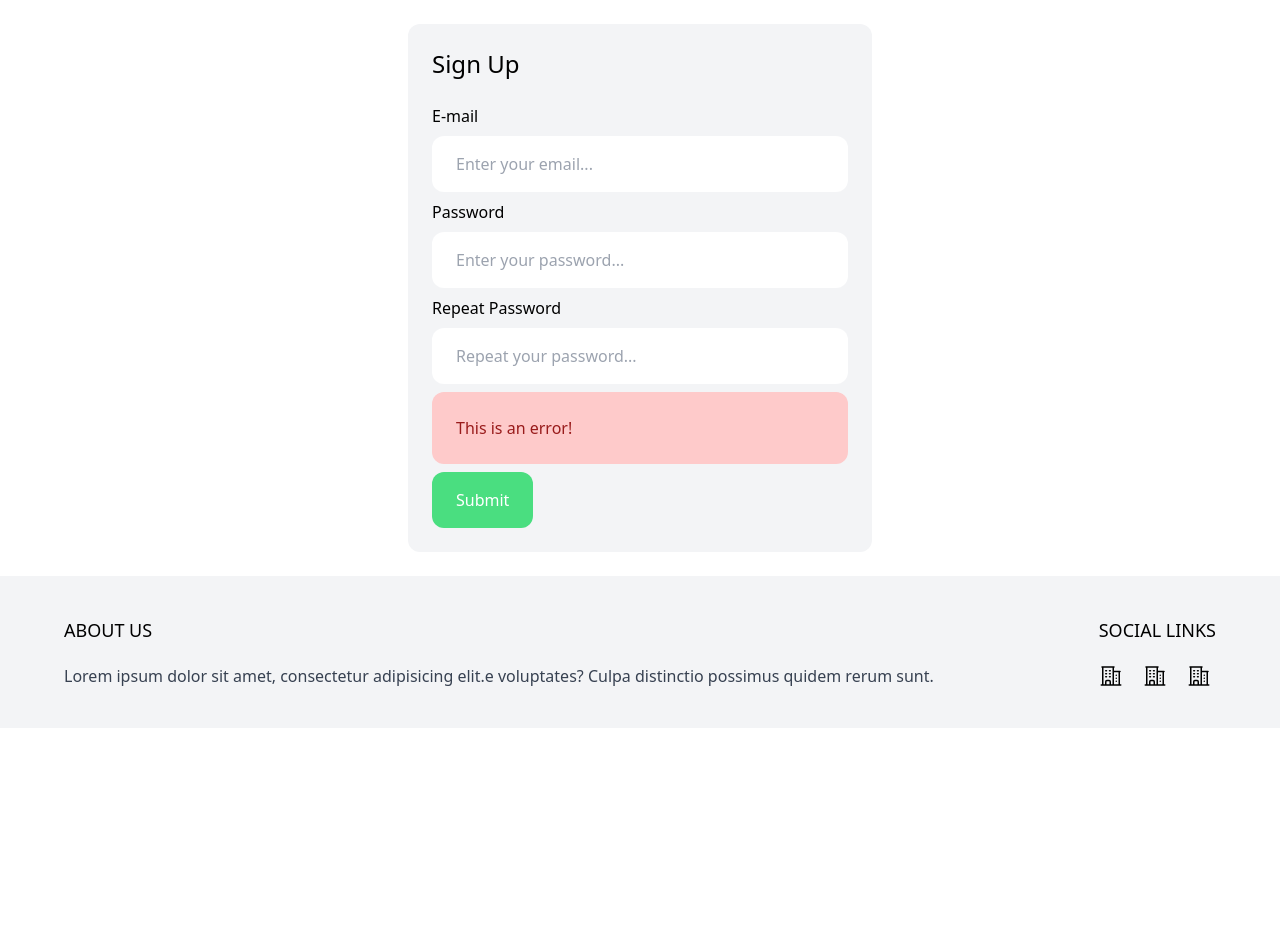
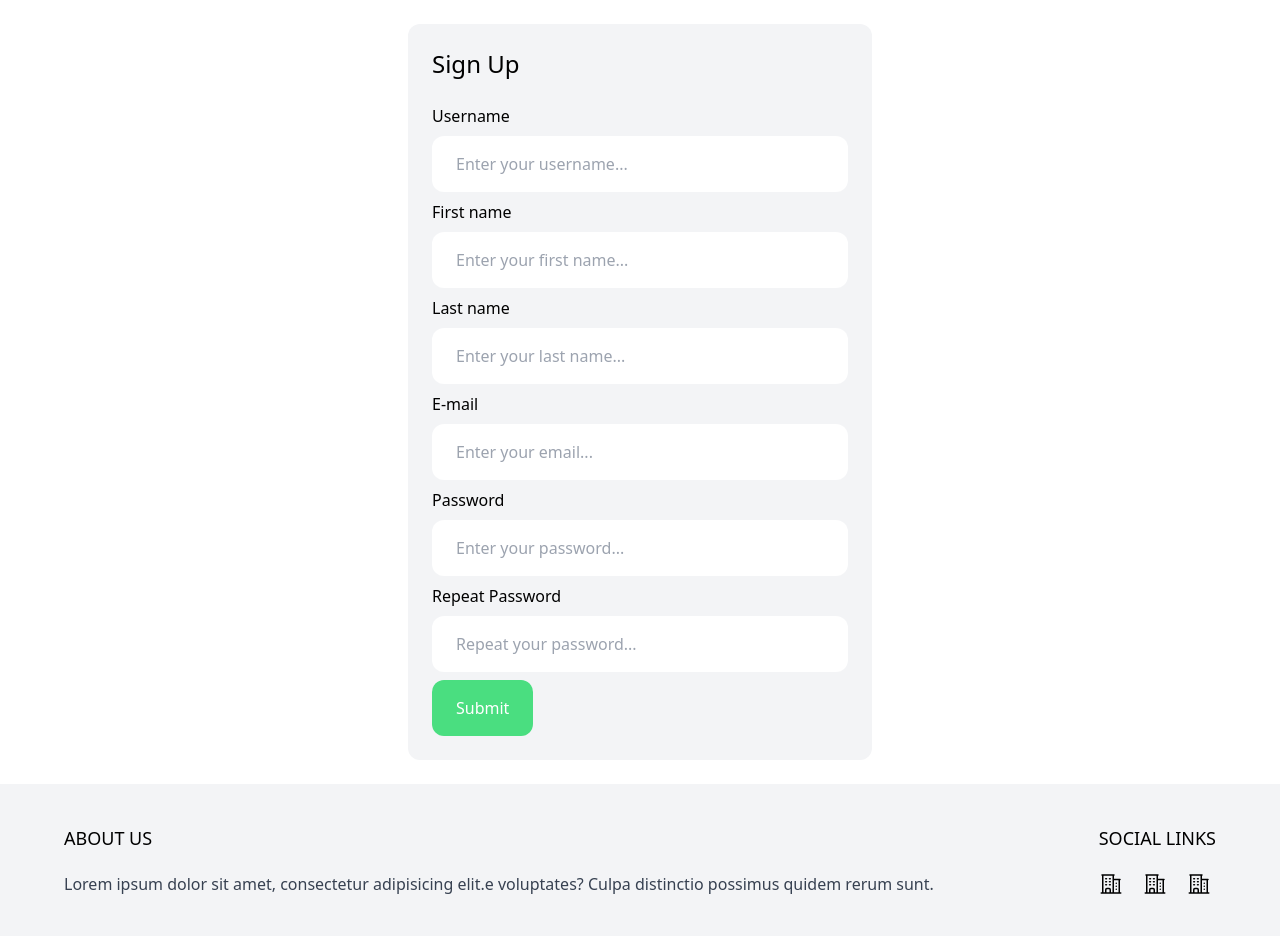
Before and after one commit to kurekhombre/myShop, a Django app: page /signup/ in a window 1280 px wide. Shown: the part 77-1013 px from the top of the page. Before the commit the page ends 763 px from the top, so only its background shows below. Run offline with Django 4.2, Linux system fonts and the light colour scheme; some libraries are stand-ins or nearby versions.

Commit message:
Issue #33 - sign up, log in/out functionality

```diff
--- /dev/null
+++ b/core/froms.py
@@ -0,0 +1,13 @@
+from django import forms
+from django.contrib.auth.forms import UserCreationForm
+from django.contrib.auth.models import User
+
+
+class SignUpForm(UserCreationForm):
+    first_name = forms.CharField(max_length=50, required=True)
+    last_name = forms.CharField(max_length=50, required=True)
+    email = forms.EmailField(max_length=250, required=True)
+
+    class Meta:
+        model = User
+        fields = ['username', 'first_name', 'last_name', 'email', 'password1', 'password2',]
--- a/core/templates/core/base.html
+++ b/core/templates/core/base.html
@@ -16,6 +16,9 @@
                     <li><a href="{% url 'shop' %}">Shop</a></li>
                     <li><a href="#">About</a></li>
                     <li><a href="#">Contact</a></li>
+                    {% if request.user.is_authenticated %}
+                    <li><a href="{% url 'logout' %}">Logout</a></li>
+                    {% endif %}
                 </ul>
             </div>
             <div class="menu-right flex items-center space-x-4">
--- a/core/templates/core/signup.html
+++ b/core/templates/core/signup.html
@@ -5,21 +5,46 @@
   <div class="w-full bg-gray-100 p-6 rounded-xl">
     <h1 class="mb-6 text-2xl">Sign Up</h1>
     <form action="." method="post" class="space-y-2">
+      {% csrf_token %}
+      <div>
+        <label for="username">Username</label>
+        <input type="text" id="username" name="username" class="w-full mt-2 py-4 px-6 bg:white rounded-xl" placeholder="Enter your username...">
+      </div>
+      <div>
+        <label for="first_name">First name</label>
+        <input type="text" id="first_name" name="first_name" class="w-full mt-2 py-4 px-6 bg:white rounded-xl" placeholder="Enter your first name...">
+      </div>
+      <div>
+        <label for="last_name">Last name</label>
+        <input type="text" id="last_name" name="last_name" class="w-full mt-2 py-4 px-6 bg:white rounded-xl" placeholder="Enter your last name...">
+      </div>
       <div>
         <label for="email">E-mail</label>
-        <input type="text" id="email" name="email" class="w-full mt-2 py-4 px-6 bg:white rounded-xl" placeholder="Enter your email...">
+        <input type="email" id="email" name="email" class="w-full mt-2 py-4 px-6 bg:white rounded-xl" placeholder="Enter your email...">
       </div>
       <div>
-        <label for="password">Password</label>
-        <input type="password" id="password" name="password" class="w-full mt-2 py-4 px-6 bg:white rounded-xl" placeholder="Enter your password...">
+        <label for="password1">Password</label>
+        <input type="password" id="password1" name="password1" class="w-full mt-2 py-4 px-6 bg:white rounded-xl" placeholder="Enter your password...">
       </div>
       <div>
         <label for="password2">Repeat Password</label>
-        <input type="password" id="password2" name="password" class="w-full mt-2 py-4 px-6 bg:white rounded-xl" placeholder="Repeat your password...">
+        <input type="password" id="password2" name="password2" class="w-full mt-2 py-4 px-6 bg:white rounded-xl" placeholder="Repeat your password...">
       </div>
-      <div class="p-6 bg-red-200 text-red-800 rounded-xl">
-        This is an error!
-      </div>
+      {% if form.errors %}
+        {% for field in form %}
+          {% for error in field.errors %}
+        <div class="p-6 bg-red-200 text-red-800 rounded-xl">
+          <p>{{error|escape}}</p>
+        </div>
+          {% endfor %}
+        {% endfor %}
+
+        {% for error in form.non_field_errors %}
+        <div class="p-6 bg-red-200 text-red-800 rounded-xl">
+          <p>{{error|escape}}</p>
+        </div>
+        {% endfor %}
+      {% endif %}
       <div>
         <button class="py-4 px-6 rounded-xl text-white bg-green-400 hover:bg-green-700">Submit</button>
       </div>
--- a/core/urls.py
+++ b/core/urls.py
@@ -1,9 +1,12 @@
 from django.urls import path
-from .views import frontpage, shop, signup, login
+from .views import frontpage, shop, sign_up, log_in
+from django.contrib.auth import views
 
 urlpatterns = [
     path('', frontpage, name='frontpage'),
-    path('signup/', signup, name='signup'),
-    path('login/', login, name='login'),
+    path('signup/', sign_up, name='signup'),
+    path('logout/', views.LogoutView.as_view(), name='logout'),
+    path('login/', views.LoginView.as_view(template_name='core/login.html'), name='login'),
+    path('login/', log_in, name='login'),
     path('shop/', shop, name='shop')
 ]
--- a/core/views.py
+++ b/core/views.py
@@ -1,18 +1,30 @@
-from django.shortcuts import render
+from django.shortcuts import render, redirect
+from django.contrib.auth import login
 from django.db.models import Q
 from product.models import Product, Category
-
+from .froms import SignUpForm
 
 def frontpage(request):
     products = Product.objects.all()[0:8]
     return render(request, 'core/frontpage.html', {'products': products})
 
 
-def signup(request):
-    return render(request, 'core/signup.html')
+def sign_up(request):
+    if request.method == 'POST':
+        form = SignUpForm(request.POST)
+
+        if form.is_valid():
+            user = form.save()
+            login(request, user)
+
+            return redirect('/')
+    else:
+        form = SignUpForm()
+
+    return render(request, 'core/signup.html', {'form': form})
 
 
-def login(request):
+def log_in(request):
     return render(request, 'core/login.html')
 
 
--- a/myshop/settings.py
+++ b/myshop/settings.py
@@ -26,6 +26,9 @@
 DEBUG = True
 
 ALLOWED_HOSTS = []
+
+LOGIN_REDIRECT_URL = '/'
+LOGOUT_REDIRECT_URL = '/'
 
 SESSION_COOKIE_AGE = 86400
 CART_SESSION_ID = 'cart'
```
Also changed, not shown: TODO.md (+2 -1 lines), core/templates/core/login.html (+18 -5 lines).
